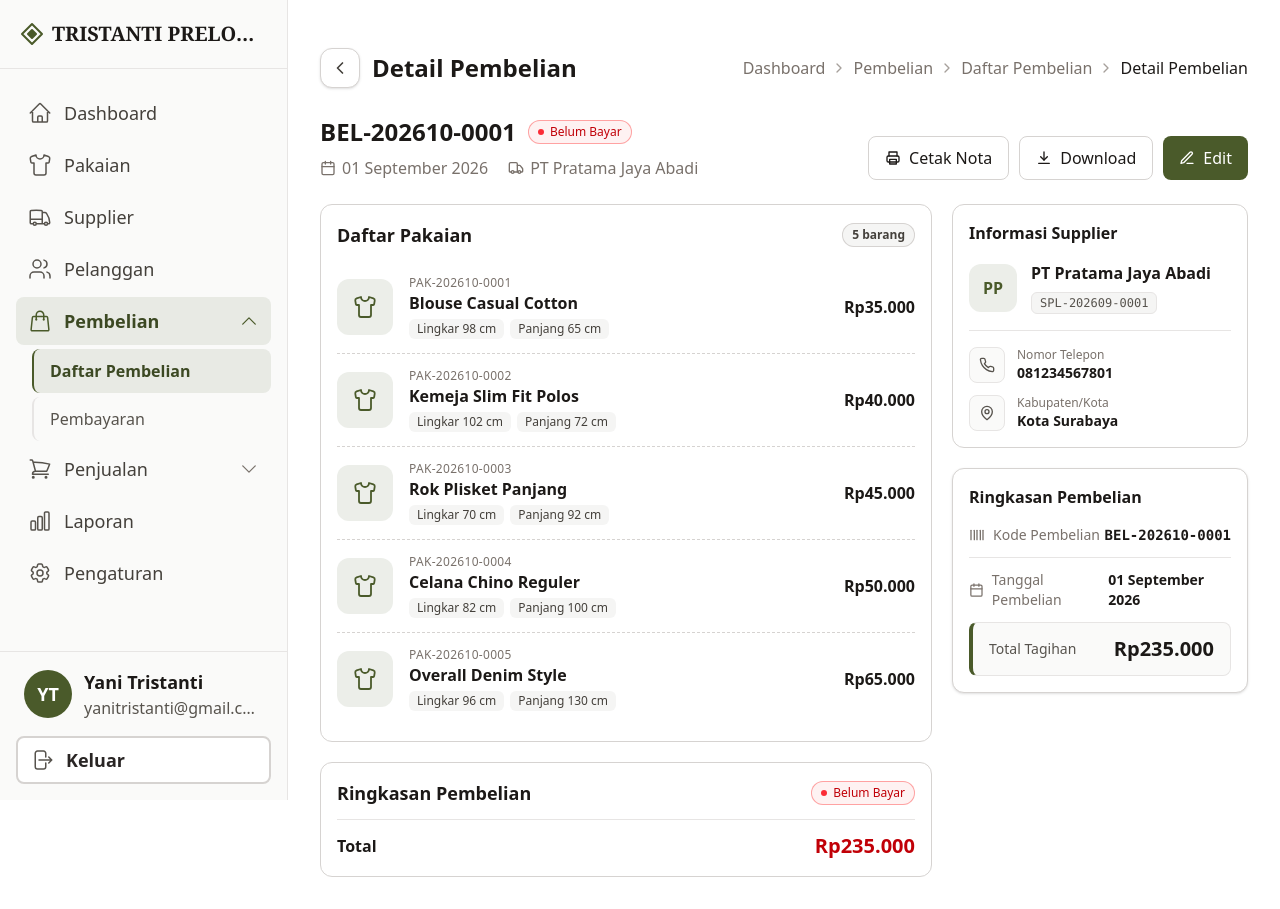
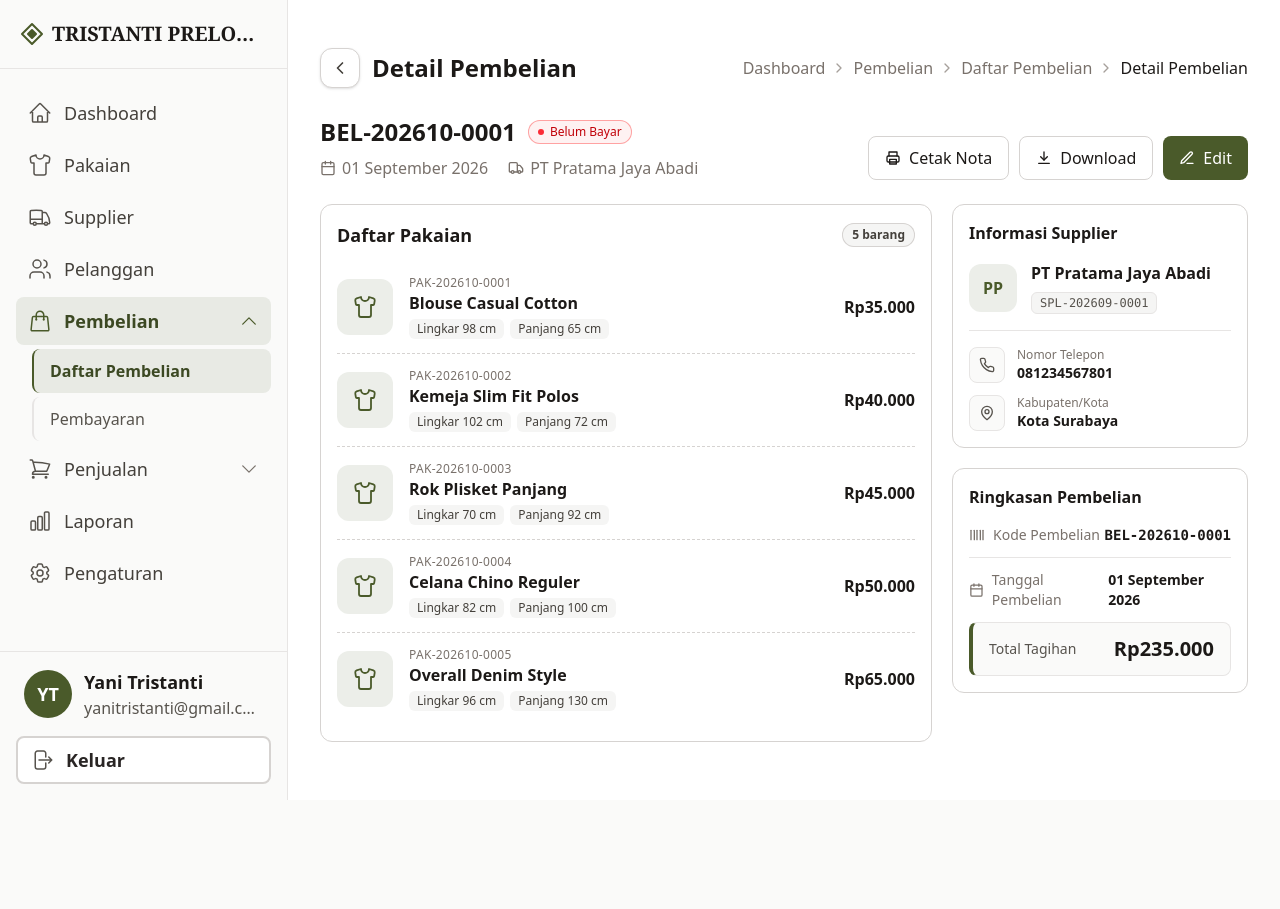
Before and after one commit to Agera-One/sistem-pengelolaan-toko-preloved, a Laravel app: page /pembelian/1 in a window 1280 px wide. After the commit the page ends 800 px from the top, so only its background shows below. Run offline with Laravel 12, Linux system fonts and the light colour scheme; a user stored in the database is signed in; data comes from the database, SQL or seed files in the repository; style sheets or scripts are compiled from the project's sources.

Commit message:
fix(pembelian): menghapus card ringkasan pembelian yg lama pada halaman detail

```diff
--- a/resources/views/pages/pembelian/detail.blade.php
+++ b/resources/views/pages/pembelian/detail.blade.php
@@ -150,25 +150,6 @@
                         @endforeach
                     </ul>
                 </section>
-
-                <section class="rounded-xl border border-stone-300 bg-white p-4" aria-labelledby="judul-ringkasan">
-                    <div class="flex items-center justify-between">
-                        <h2 id="judul-ringkasan" class="text-lg font-semibold text-stone-900">Ringkasan Pembelian</h2>
-                        <span class="inline-flex items-center gap-1.5 rounded-full px-2.5 py-1 text-xs font-medium {{ $pembelian->status->badgeColor() }}">
-                            <span class="h-1.5 w-1.5 rounded-full {{ $pembelian->status->dotColor() }}"></span>
-                            {{ $pembelian->status->label() }}
-                        </span>
-                    </div>
-
-                    <div class="mt-3 flex items-center justify-between border-t border-stone-200 pt-3">
-                        <span class="font-semibold text-stone-900">Total</span>
-                        @if ($pembelian->status->value === 'sudah bayar')
-                            <span class="text-xl font-bold text-emerald-700">{{ format_rupiah($pembelian->total) }}</span>
-                        @else
-                            <span class="text-xl font-bold text-red-700">{{ format_rupiah($pembelian->total) }}</span>
-                        @endif
-                    </div>
-                </section>
             </div>
 
             <div class="space-y-5">
@@ -217,7 +198,7 @@
                 </section>
 
                 {{-- Ringkasan Pembelian --}}
-                <section class="rounded-xl border border-stone-300 bg-white p-4 shadow-sm" aria-labelledby="judul-ringkasan">
+                <section class="rounded-xl border border-stone-300 bg-white p-4" aria-labelledby="judul-ringkasan">
                     <div class="flex items-center gap-2.5">
                         <h2 id="judul-ringkasan" class="font-semibold text-stone-900">Ringkasan Pembelian</h2>
                     </div>
```
